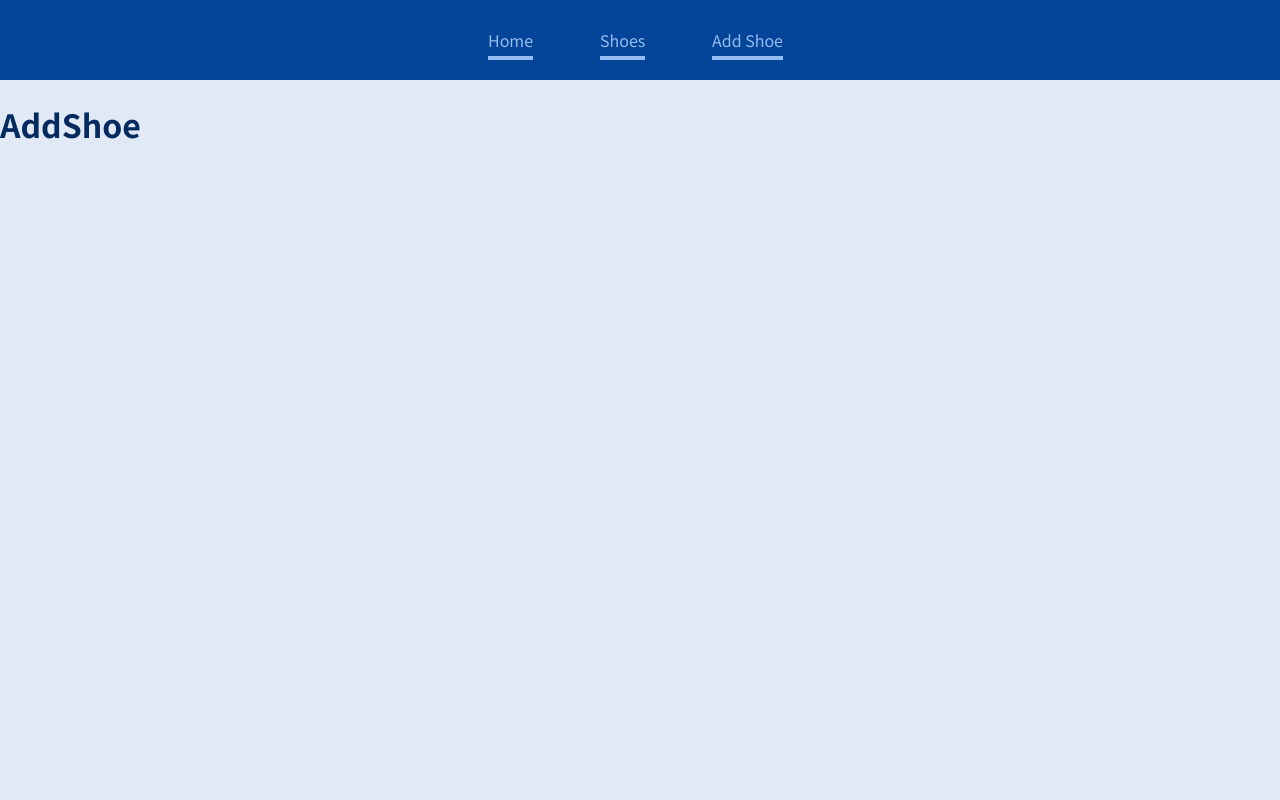
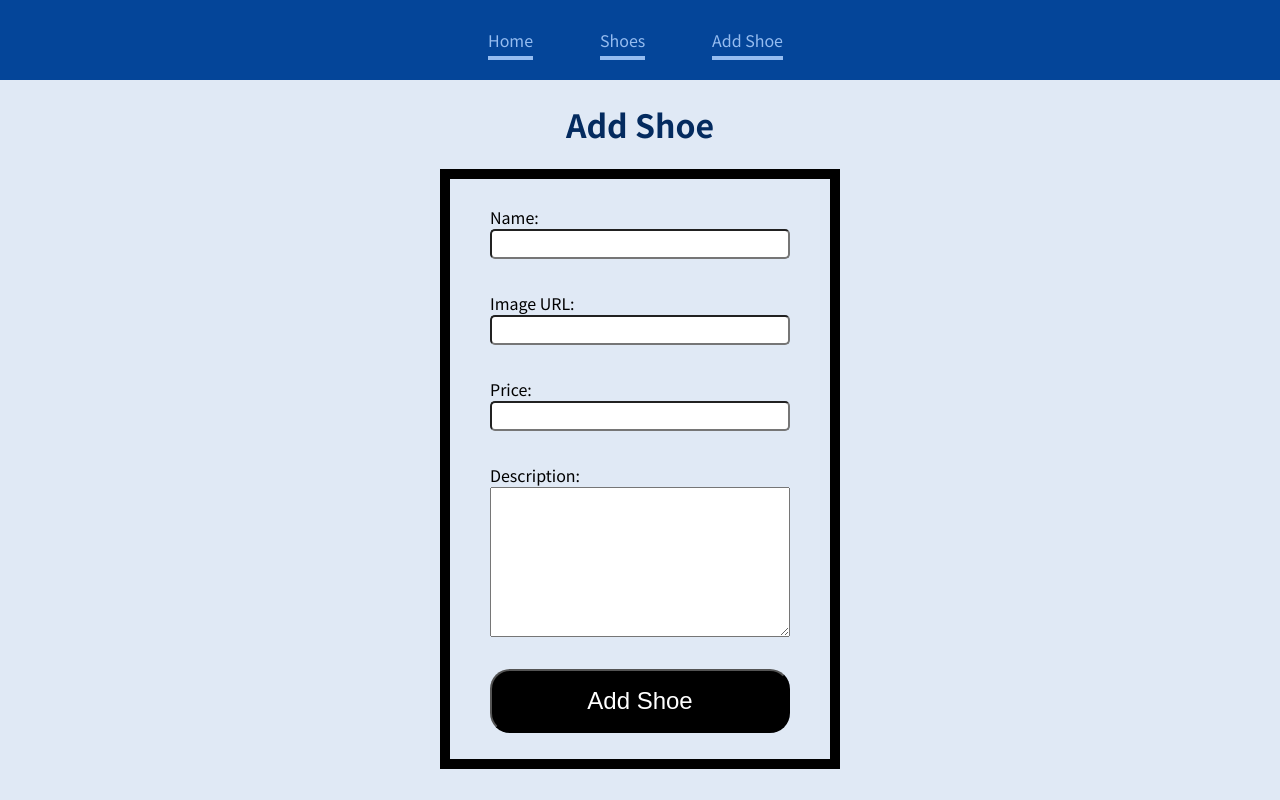
Before and after one commit to Ammar1201/shoe_app, a React (Create React App) app: page /shoes/add in a window 1280 px wide. Built offline with nearby package versions, Linux system fonts and the light colour scheme.

Commit message:
add shoe done

```diff
--- a/src/api.js
+++ b/src/api.js
@@ -24,9 +24,16 @@ export const getShoeReq = async (id) => {
   }
 }
 
-export const addShoeReq = async () => {
+export const addShoeReq = async (shoe) => {
   try {
-
+    const res = await axios({
+      method: 'post',
+      url: baseUrl,
+      data: {
+        ...shoe
+      }
+    })
+    return res.data;
   }
   catch (error) {
     console.log(error);
--- a/src/components/EditShoe.js
+++ b/src/components/EditShoe.js
@@ -14,10 +14,14 @@ const EditShoe = ({shoe, setShoe, setEditShoe, setIsLoading, setMessage, setTitl
       name: name.value,
       picture: picture.value,
       price: price.value,
-      description: description.value || 'No description'
+      description: description.value || 'No description!'
     };
     setIsLoading(true);
     const update = await updateShoeReq(shoe.id, updatedShoe);
+    if(update === null) {
+      setMessage('something went wrong!');
+      return;
+    }
     setShoe(update);
     setIsLoading(false);
     setEditShoe(false);
--- a/src/pages/AddShoe.js
+++ b/src/pages/AddShoe.js
@@ -1,7 +1,60 @@
-const AddShoe = () => {
+import React, { useState } from 'react';
+import { Route, Redirect } from 'react-router-dom';
+import { addShoeReq } from '../api';
+import classes from './AddShoe.module.css';
+
+const AddShoe = ({setIsLoading, setMessage, setTitle}) => {
+  const [addShoe, setAddShoe] = useState(false);
+
+  const addHandler = async (event) => {
+    event.preventDefault();
+    const { name, picture, price, description } = event.target.elements;
+    if(!name.value.trim() || !picture.value.trim() || !price.value.trim()) {
+      setTitle('Invalid Input!');
+      setMessage('Empty Strings Are Not Valid! You can leave the description blank');
+      return;
+    }
+    const addedShoe = {
+      name: name.value,
+      picture: picture.value,
+      price: price.value,
+      description: description.value || 'No description!'
+    };
+    setIsLoading(true);
+    const add = await addShoeReq(addedShoe);
+    if(add === null) {
+      setMessage('something went wrong!');
+      return;
+    }
+    setIsLoading(false);
+    setAddShoe(true);
+    setTitle('Success!');
+    setMessage('Shoe added Successfully!');
+  };
+
   return (
-    <div>
-      <h1>AddShoe</h1>
+    <div className={classes.formContainer}>
+      <h1>Add Shoe</h1>
+      <form className={classes.form} onSubmit={addHandler}>
+        <div className={classes.formGroup}>
+          <label>Name:</label>
+          <input name='name' type="text" />
+        </div>
+        <div className={classes.formGroup}>
+          <label>Image URL:</label>
+          <input name='picture' type="text" />
+        </div>
+        <div className={classes.formGroup}>
+          <label>Price:</label>
+          <input name='price' type="text" />
+        </div>
+        <div className={classes.formGroup}>
+          <label>Description:</label>
+          <textarea name='description' cols="30" rows="10" ></textarea>
+        </div>
+        <input type="submit" value='Add Shoe' />
+      </form>
+      {addShoe && <Route><Redirect to='/shoes' /></Route>}
     </div>
   );
 }
--- /dev/null
+++ b/src/pages/AddShoe.module.css
@@ -0,0 +1,46 @@
+.test {
+  text-align: center;
+}
+
+.formContainer {
+  display: flex;
+  flex-direction: column;
+  justify-content: center;
+  align-items: center;
+}
+
+.form {
+  width: 400px;
+  height: 600px;
+  display: flex;
+  flex-direction: column;
+  justify-content: center;
+  align-items: center;
+  gap: 2rem;
+  border: 10px solid black
+}
+
+.form input {
+  width: 300px;
+  height: 30px;
+  border-radius: 5px;
+}
+
+.form input[type='submit'] {
+  padding: 1rem 2rem;
+  background: black;
+  color: white;
+  border-radius: 20px;
+  font-size: 1.5rem;
+  height: auto;
+}
+
+.form textarea {
+  width: 300px;
+  height: 150px;
+}
+
+.formGroup {
+  display: flex;
+  flex-direction: column;
+}
```
Also changed, not shown: src/components/utils/Message.js (+0 -7 lines).
